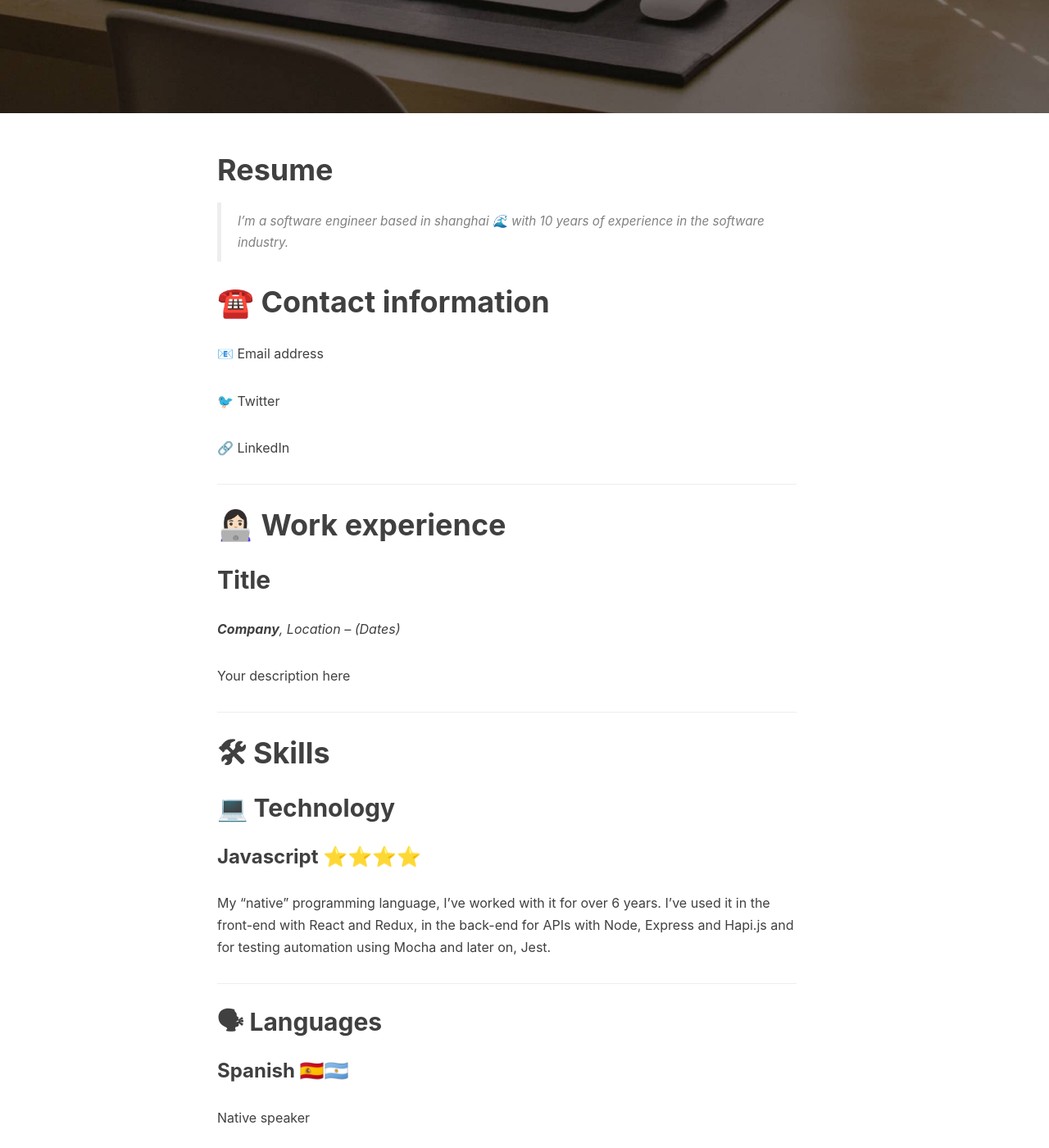
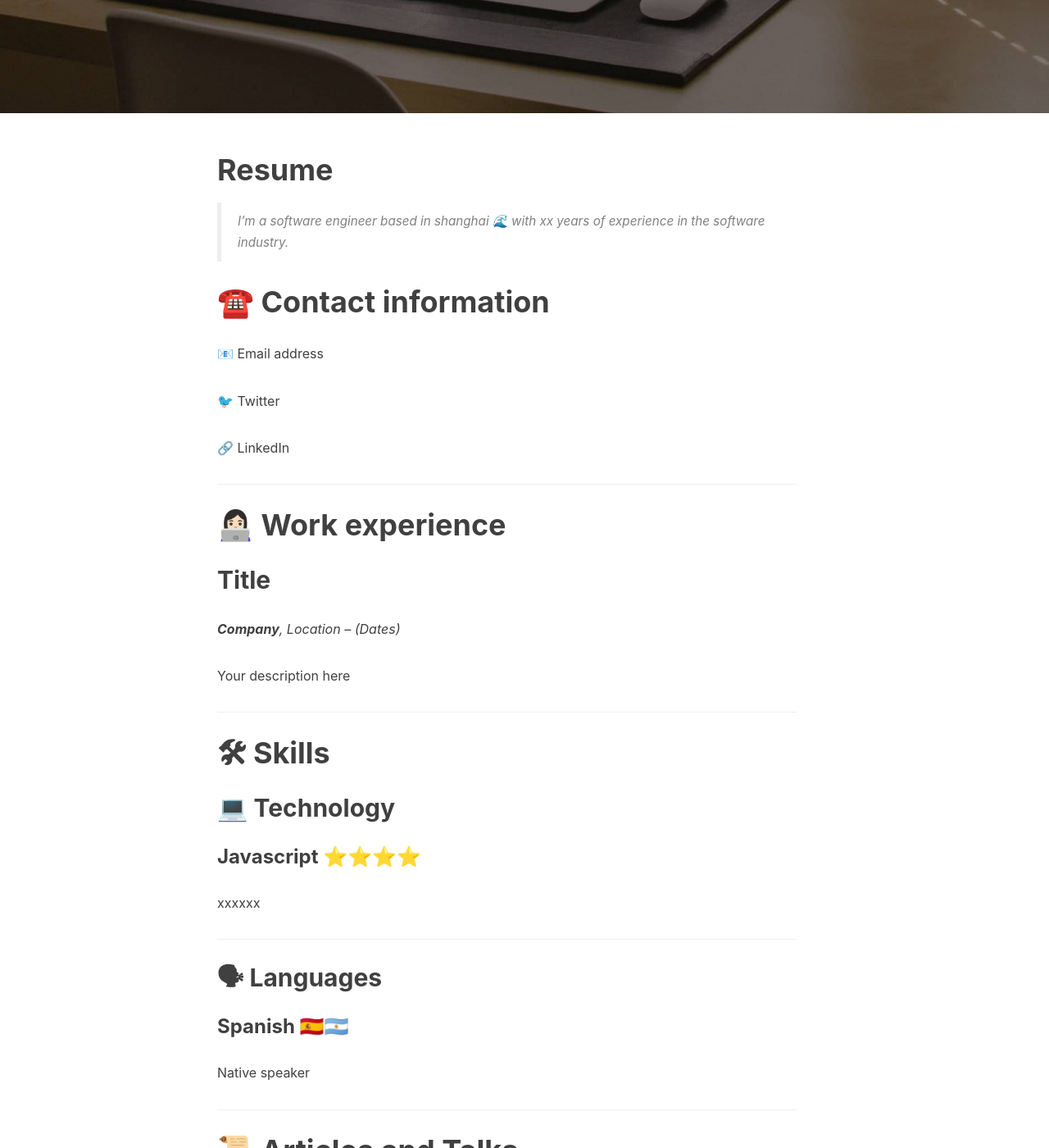
Before and after one commit to Shuxin-Li/Shuxin-Li.github.io, a Jekyll site: the page built from _posts/2022-04-02-resume-template.md, in a window 1280 px wide and 1400 px high, scrolled down 385 px. Shown: the whole window at 82% size. Built offline with Jekyll 4.4.1, drawn with Linux system fonts in a browser that asks for light colours; nearby versions of some CDN libraries; comment, search, counter and statistics services are not loaded; some of the changed text lies outside the part shown.

```diff
--- a/_includes/footer.html
+++ b/_includes/footer.html
@@ -42,8 +42,9 @@
                         <a target="_blank" href="https://space.bilibili.com/{{ site.bilibili_username }}">
                             <span class="fa-stack fa-lg">
                                 <i class="fa fa-circle fa-stack-2x"></i>
-                                <i class="fa  fa-stack-1x fa-inverse">bili</i>
+                                <!-- <i class="fa  fa-stack-1x fa-inverse">bili</i> -->
 
+                                <i class="fa-brands fa-bilibili"></i>
 
 
                             </span>
@@ -110,6 +111,7 @@
                                 <i class="fa fa-circle fa-stack-2x"></i>
                                 <i class="fa fa-code fa-stack-1x fa-inverse"></i>
                             </span>
+                            <!-- <img src="https://img.icons8.com/external-tal-revivo-shadow-tal-revivo/24/000000/external-level-up-your-coding-skills-and-quickly-land-a-job-logo-shadow-tal-revivo.png"/>  -->
                         </a>
                     </li>
                     {% endif %}
--- a/_posts/2022-04-02-resume-template.md
+++ b/_posts/2022-04-02-resume-template.md
@@ -11,7 +11,7 @@ tags:
 
 # Resume
 
-> I'm a software engineer based in shanghai 🌊 with 10 years of experience in the software industry.
+> I'm a software engineer based in shanghai 🌊 with xx years of experience in the software industry.
 >
 
 # ☎️ Contact information
@@ -40,7 +40,7 @@ Your description here
 
 ### Javascript ⭐️⭐️⭐️⭐️
 
-My "native" programming language, I've worked with it for over 6 years. I've used it in the front-end with React and Redux, in the back-end for APIs with Node, Express and Hapi.js and for testing automation using Mocha and later on, Jest.
+xxxxxx
 
 ---
 
```
Also changed, not shown: other parts of _posts/2022-04-02-resume-template.md (+2 -2 lines), _includes/about/zh.md (+2 -6 lines).
